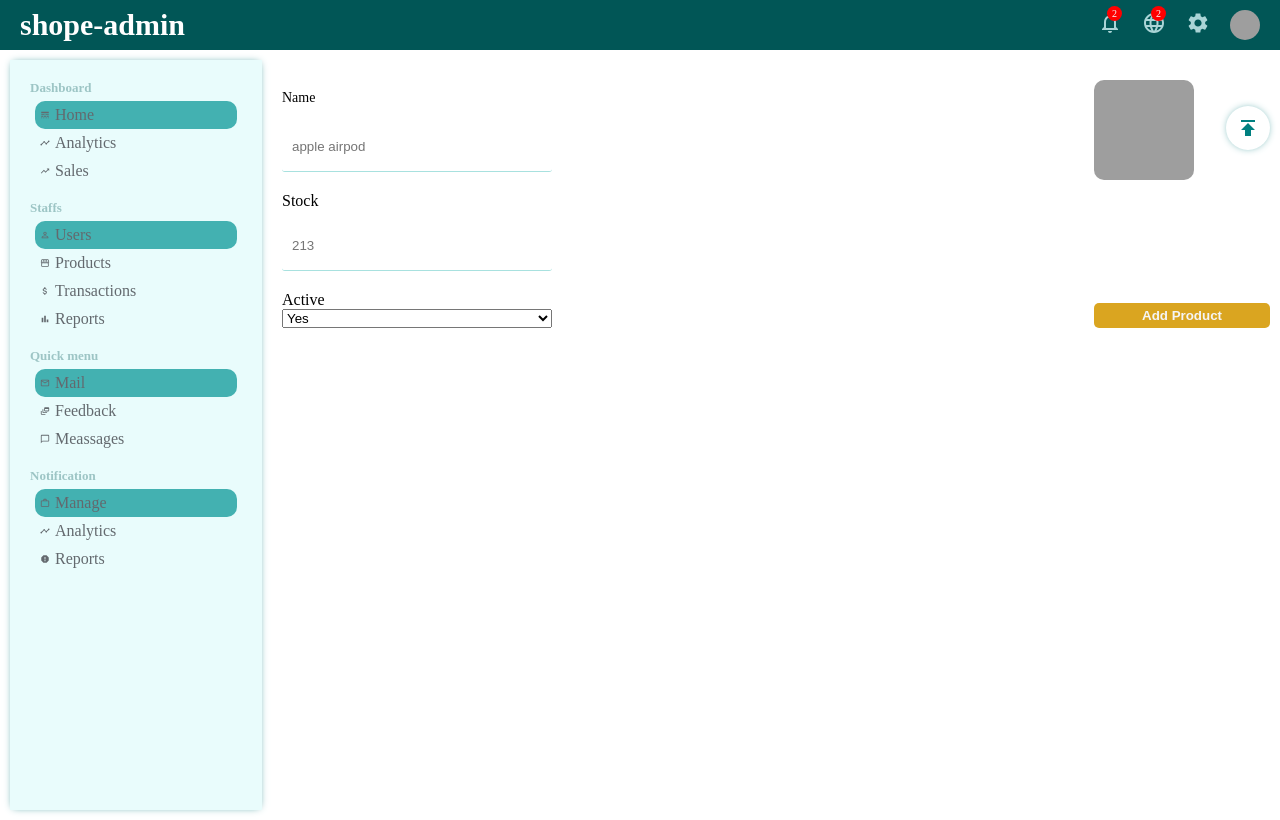
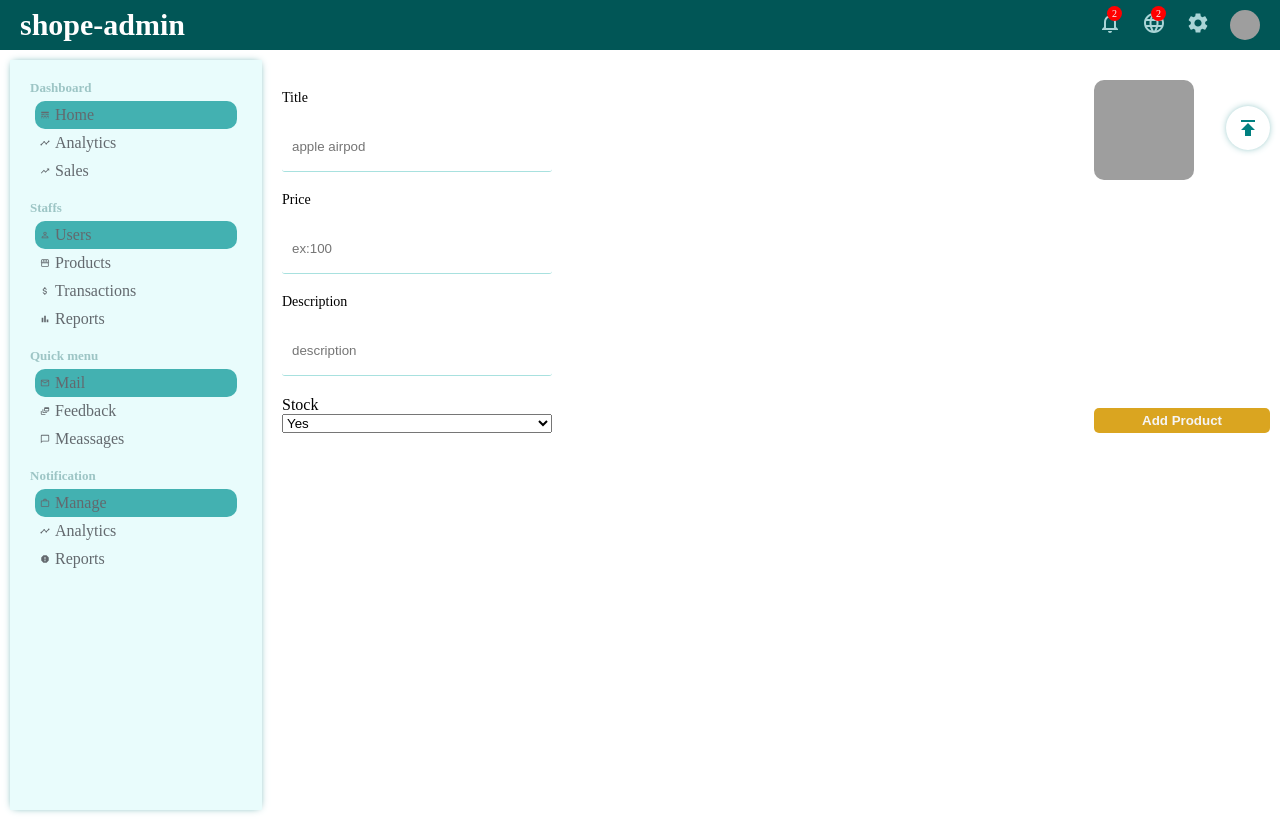
Before and after one commit to vishnuvvv/e-commerce-app-admin-ui, a React (Create React App) app: page /new-product in a window 1280 px wide. Built offline with nearby package versions, Linux system fonts and the light colour scheme; grey boxes are pictures that could not be loaded; a web font is replaced by a local one.

Commit message:
modified add product form

```diff
--- a/src/pages/newProduct/NewProduct.jsx
+++ b/src/pages/newProduct/NewProduct.jsx
@@ -8,29 +8,43 @@ const NewProduct = () => {
       <form className="user-updat-form">
         <div className="user-update-left">
           <div className="user-updat-left-item">
-            <lable className="user-update-label">Name</lable>
+            <lable className="user-update-label">Title</lable>
             <input
               type="text"
               placeholder="apple airpod"
               className="user-update-input"
             />
           </div>
-
           <div className="user-updat-left-item">
-            <lable>Stock</lable>
+            <lable className="user-update-label">Price</lable>
             <input
               type="text"
-              placeholder="213"
+              placeholder="ex:100"
               className="user-update-input"
             />
           </div>
           <div className="user-updat-left-item">
-            <label>Active</label>
-            <select name="active" id="active">
-              <option value="yes">Yes</option>
-              <option value="no">No</option>
+            <lable className="user-update-label">Description</lable>
+            <input
+              type="text"
+              placeholder="description"
+              className="user-update-input"
+            />
+          </div>
+
+          <div className="user-updat-left-item">
+            <lable>Stock</lable>
+            <select>
+              <option value="true">Yes</option>
+              <option value="false">No</option>
             </select>
+            {/* <input
+              type="text"
+              placeholder="213"
+              className="user-update-input"
+            /> */}
           </div>
+
         </div>
         <div className="user-update-right">
           <div className="user-update-upload">
```
